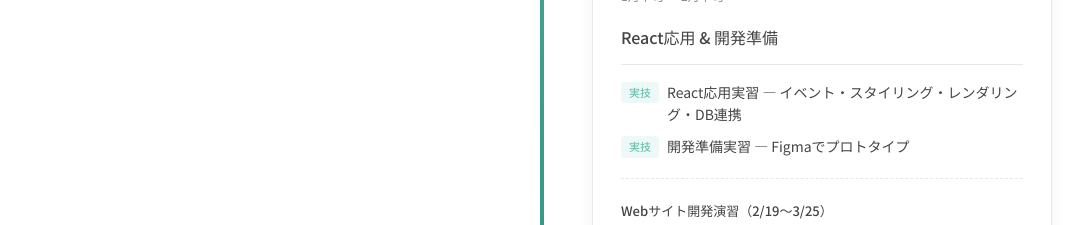
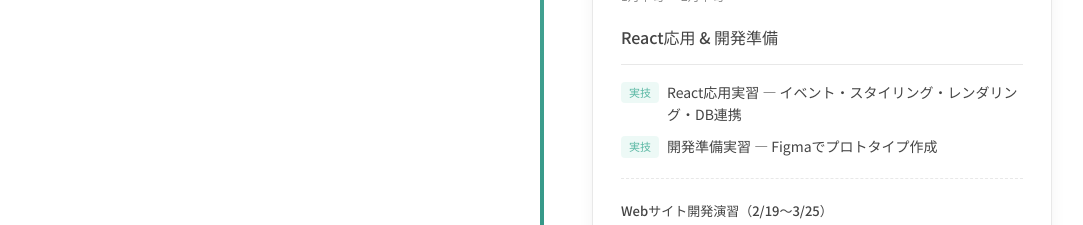
Before and after one commit to Matsumi0810/MyPortfolio, a React (Vite) app: page / in a window 1280 px wide. Shown: the part 3740-3965 px from the top of the page, without its empty margins (98-1181 px from the left). Built offline with nearby package versions, Linux system fonts and the light colour scheme.

Commit message:
作成追加

```diff
--- a/src/Pages/TopPage/TopPage.jsx
+++ b/src/Pages/TopPage/TopPage.jsx
@@ -114,7 +114,7 @@ const timelineMonths = [
         label: "実技",
         text: "React応用実習 — イベント・スタイリング・レンダリング・DB連携",
       },
-      { label: "実技", text: "開発準備実習 — Figmaでプロトタイプ" },
+      { label: "実技", text: "開発準備実習 — Figmaでプロトタイプ作成" },
     ],
     hours: "約102時間",
     hasProject: true,
```
